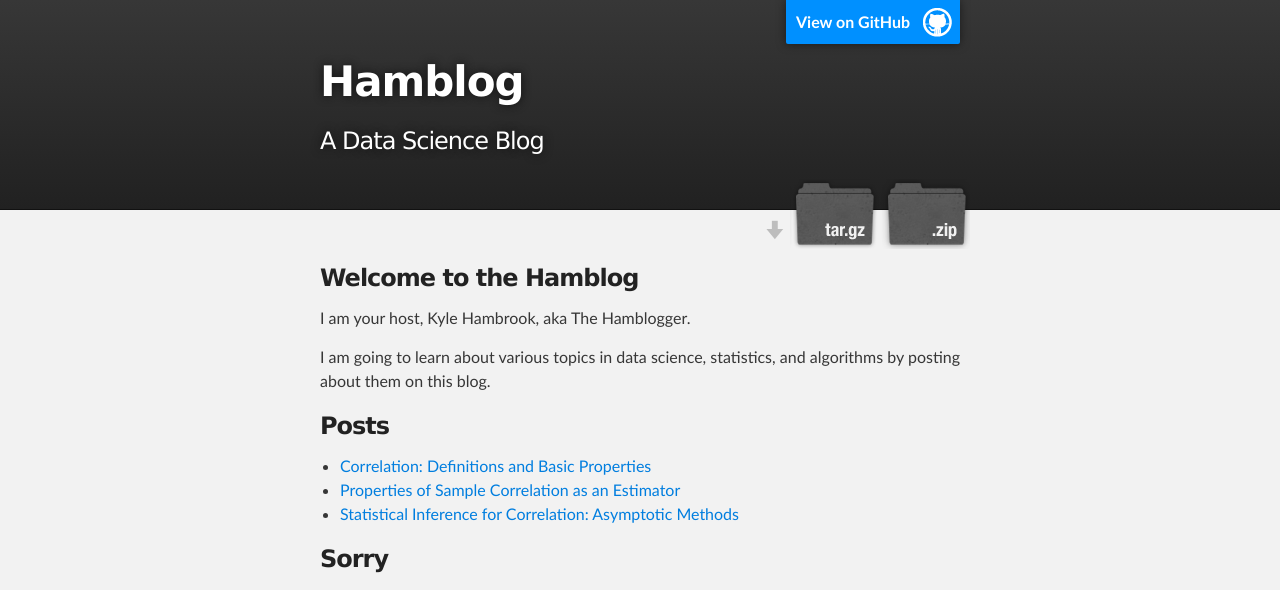
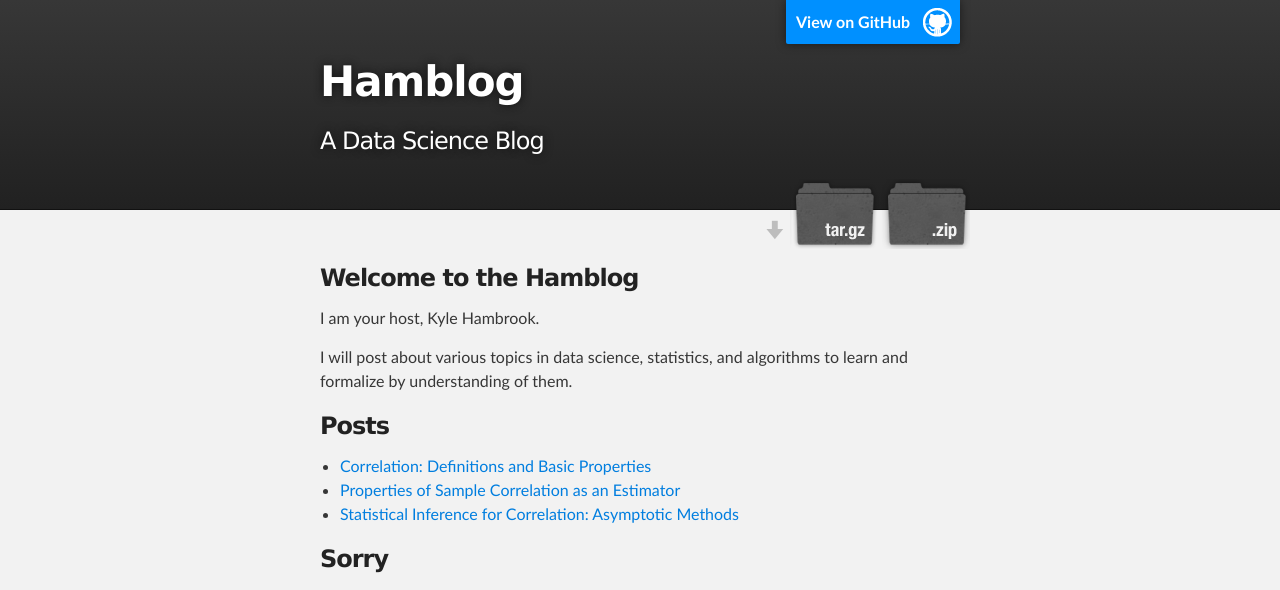
Before and after one commit to khambroo/hamblog, a plain HTML site: page index.html in a window 1280 px wide. Shown: the top 590 px of the page. Drawn offline with Linux system fonts and the light colour scheme.

Commit message:
Update index.html

```diff
--- a/index.html
+++ b/index.html
@@ -34,9 +34,9 @@
         <h3>
 <a id="welcome-to-github-pages" class="anchor" href="#welcome-to-github-pages" aria-hidden="true"><span aria-hidden="true" class="octicon octicon-link"></span></a>Welcome to the Hamblog</h3>
 
-<p>I am your host, Kyle Hambrook, aka The Hamblogger.</p>
+<p>I am your host, Kyle Hambrook.</p>
 
-<p>I am going to learn about various topics in data science, statistics, and algorithms by posting about them on this blog.  </p>
+<p>I will post about various topics in data science, statistics, and algorithms to learn and formalize by understanding of them.  </p>
 
          <h3>
 <a id="welcome-to-github-pages" class="anchor" href="#welcome-to-github-pages" aria-hidden="true"><span aria-hidden="true" class="octicon octicon-link"></span></a>Posts</h3>
```
